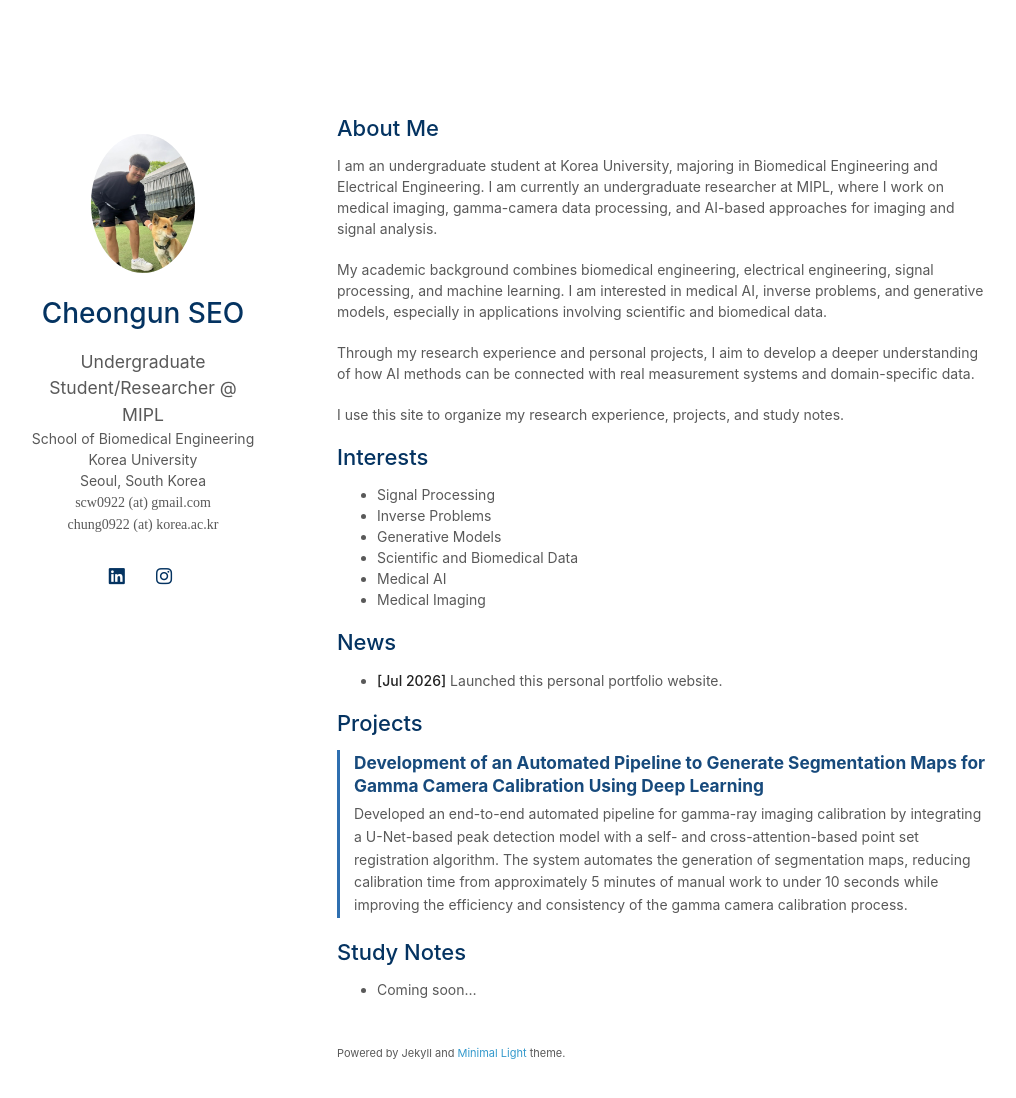
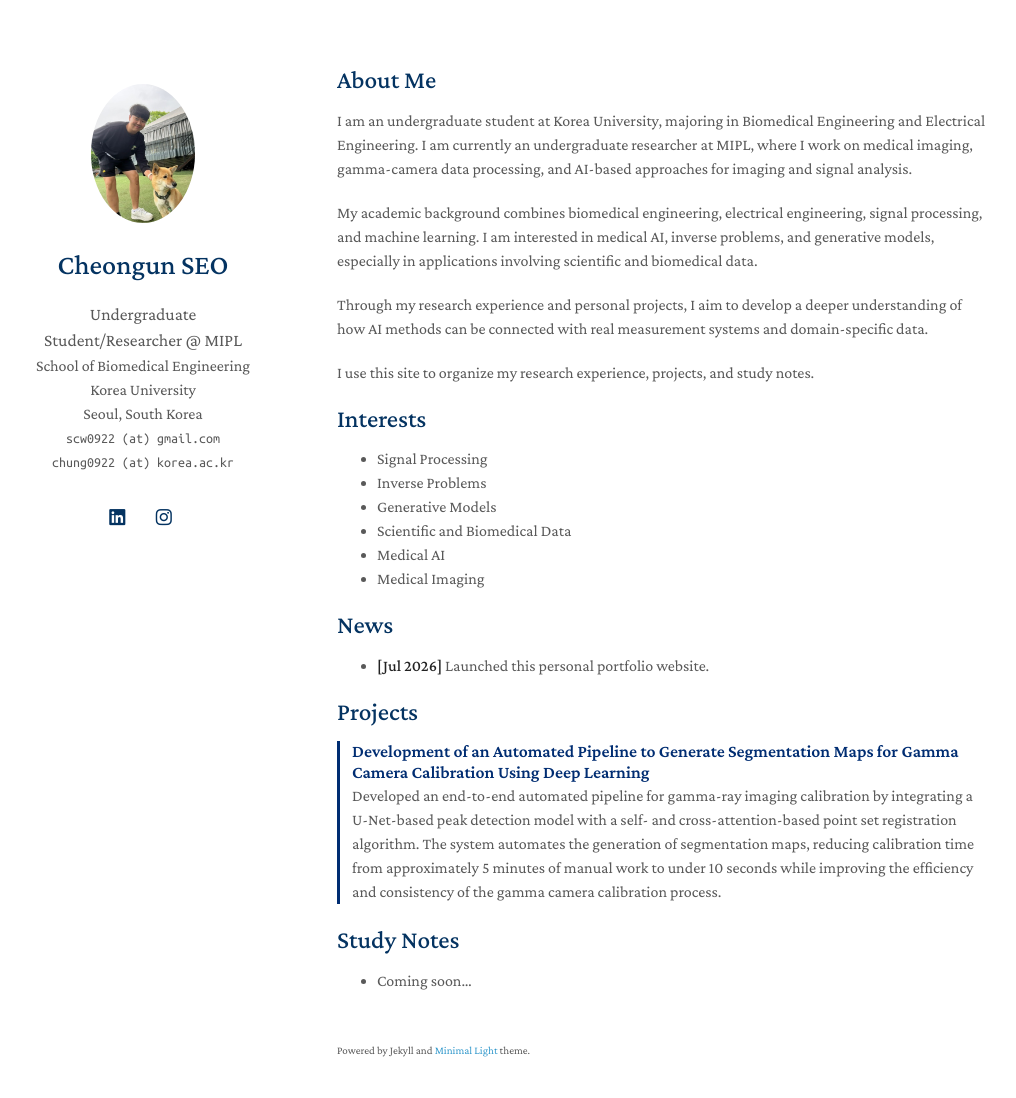
Before and after one commit to SeoCheongun/blog, a Jekyll site: the page built from index.md, in a window 1280 px wide and 1132 px high. Shown: the top 1098 px of the window, without its empty margins (133-1149 px from the left). Built offline with Jekyll 4.4.1, drawn with Linux system fonts in a browser that asks for light colours; a style sheet for code colours, icons or effects is not loaded; our own code applies the rules of GitHub Pages for plain Markdown files.

Commit message:
Match theme font and tighten project spacing

```diff
--- a/_config.yml
+++ b/_config.yml
@@ -34,7 +34,7 @@ auto_dark_mode: true
 
 # Font
 # You can use this option to choose between Serif or Sans Serif fonts.
-font: "Sans Serif" # or "Serif"
+font: "Serif" # or "Sans Serif"
 
 # The following files will be removed from the generated website.
 exclude:
--- a/assets/css/style-no-dark-mode.scss
+++ b/assets/css/style-no-dark-mode.scss
@@ -4,24 +4,24 @@
 @import "minimal-light-no-dark-mode";
 
 .project-list {
-  margin: 4px 0 22px;
+  margin: 2px 0 22px;
 }
 
 .project-item {
-  border-left: 3px solid #2f6fb0;
-  margin: 0 0 18px;
-  padding: 1px 0 1px 14px;
+  border-left: 3px solid #002D72;
+  margin: 0 0 16px;
+  padding: 0 0 0 12px;
 }
 
 .project-title {
-  color: #174a7c;
-  font-size: 1.08rem;
+  color: #002D72;
+  font-size: 1.1rem;
   font-weight: 700;
-  line-height: 1.35;
-  margin: 0 0 6px;
+  line-height: 1.22;
+  margin: 0 0 1px;
 }
 
 .project-summary {
-  line-height: 1.62;
+  line-height: 1.5;
   margin: 0;
 }
--- a/assets/css/style.scss
+++ b/assets/css/style.scss
@@ -4,25 +4,25 @@
 @import "minimal-light";
 
 .project-list {
-  margin: 4px 0 22px;
+  margin: 2px 0 22px;
 }
 
 .project-item {
-  border-left: 3px solid #2f6fb0;
-  margin: 0 0 18px;
-  padding: 1px 0 1px 14px;
+  border-left: 3px solid #002D72;
+  margin: 0 0 16px;
+  padding: 0 0 0 12px;
 }
 
 .project-title {
-  color: #174a7c;
-  font-size: 1.08rem;
+  color: #002D72;
+  font-size: 1.1rem;
   font-weight: 700;
-  line-height: 1.35;
-  margin: 0 0 6px;
+  line-height: 1.22;
+  margin: 0 0 1px;
 }
 
 .project-summary {
-  line-height: 1.62;
+  line-height: 1.5;
   margin: 0;
 }
 
```
